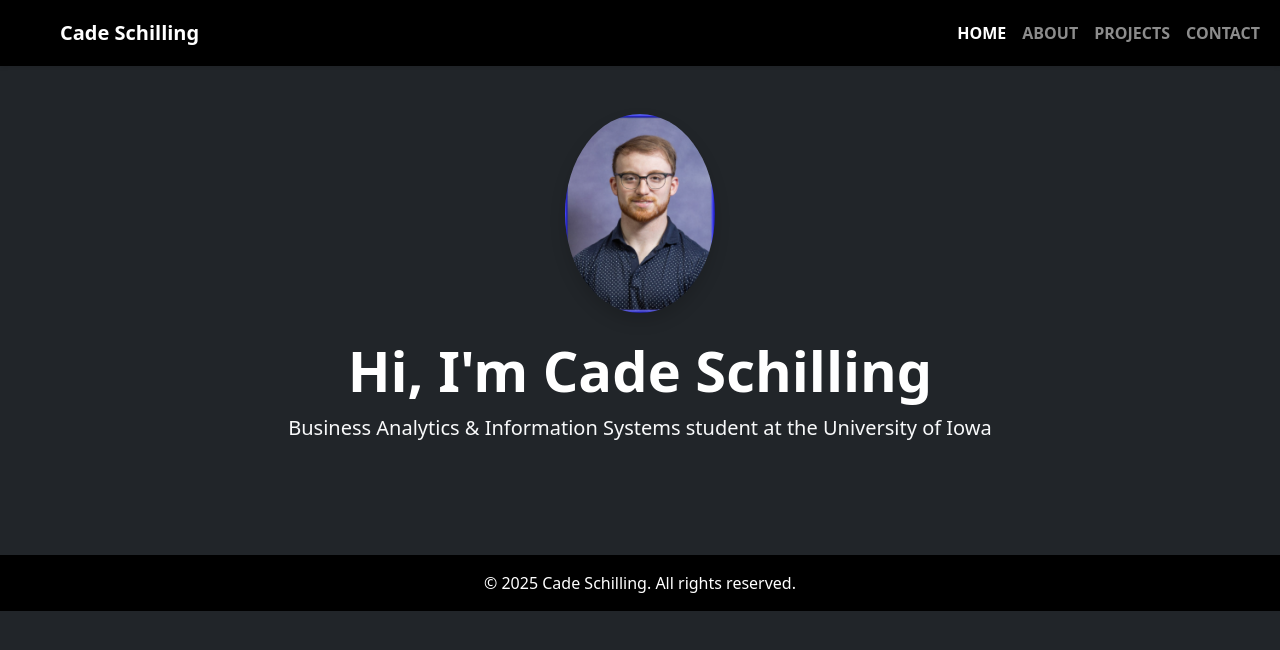
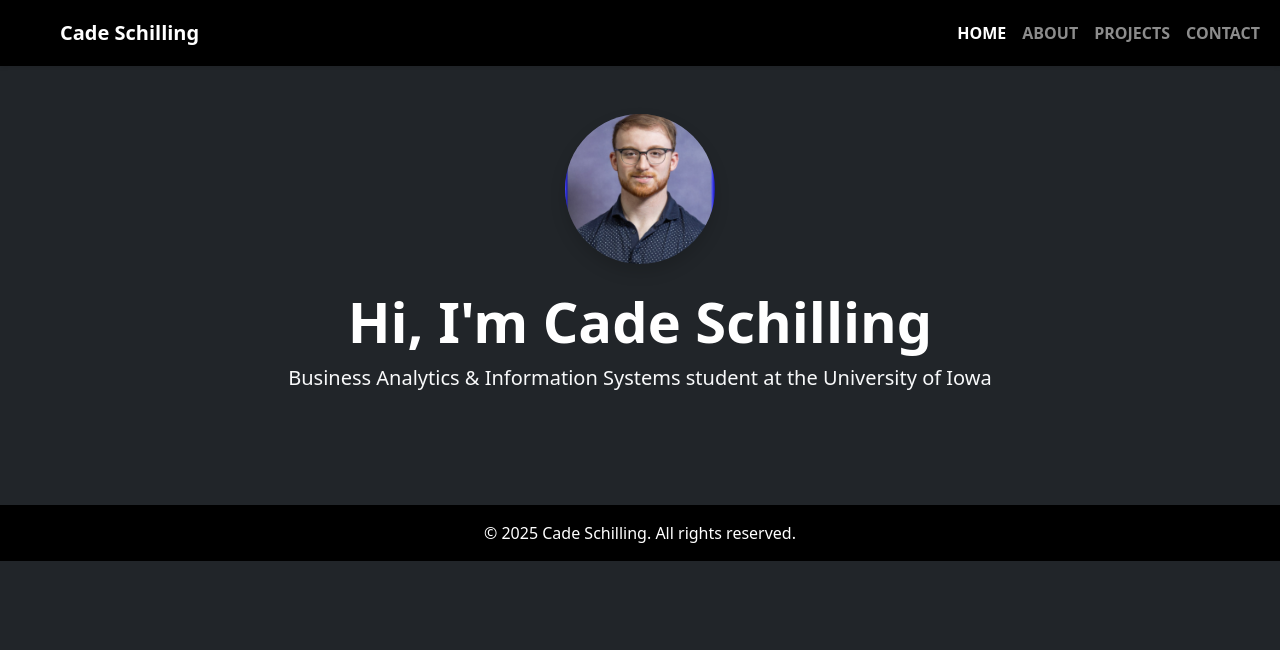
Before and after one commit to cd-schilling/bais3300-portfolio, a plain HTML site: page index.html in a window 1280 px wide. Drawn offline with nearby package versions, Linux system fonts and the light colour scheme; some icons are missing.

Commit message:
updated image and style

```diff
--- a/css/style.css
+++ b/css/style.css
@@ -0,0 +1,6 @@
+.headshot-crop {
+    width: 150px;
+    height: 150px;
+    object-fit: cover;
+    object-position: center;
+  }
--- a/index.html
+++ b/index.html
@@ -51,7 +51,7 @@
   <!-- Hero Section -->
   <header class="text-center py-5">
     <div class="container">
-      <img src="img/headshot.jpg" alt="Cade Schilling Headshot" class="rounded-circle shadow mb-4" width="150">
+      <img src="img/headshot.jpg" alt="Cade Schilling Headshot" class="rounded-circle shadow mb-4 headshot-crop">
       <h1 class="display-4 fw-bold">Hi, I'm Cade Schilling</h1>
       <p class="lead text-light">Business Analytics & Information Systems student at the University of Iowa</p>
       <i class="fas fa-chart-line fa-2x mt-3"></i>
```
